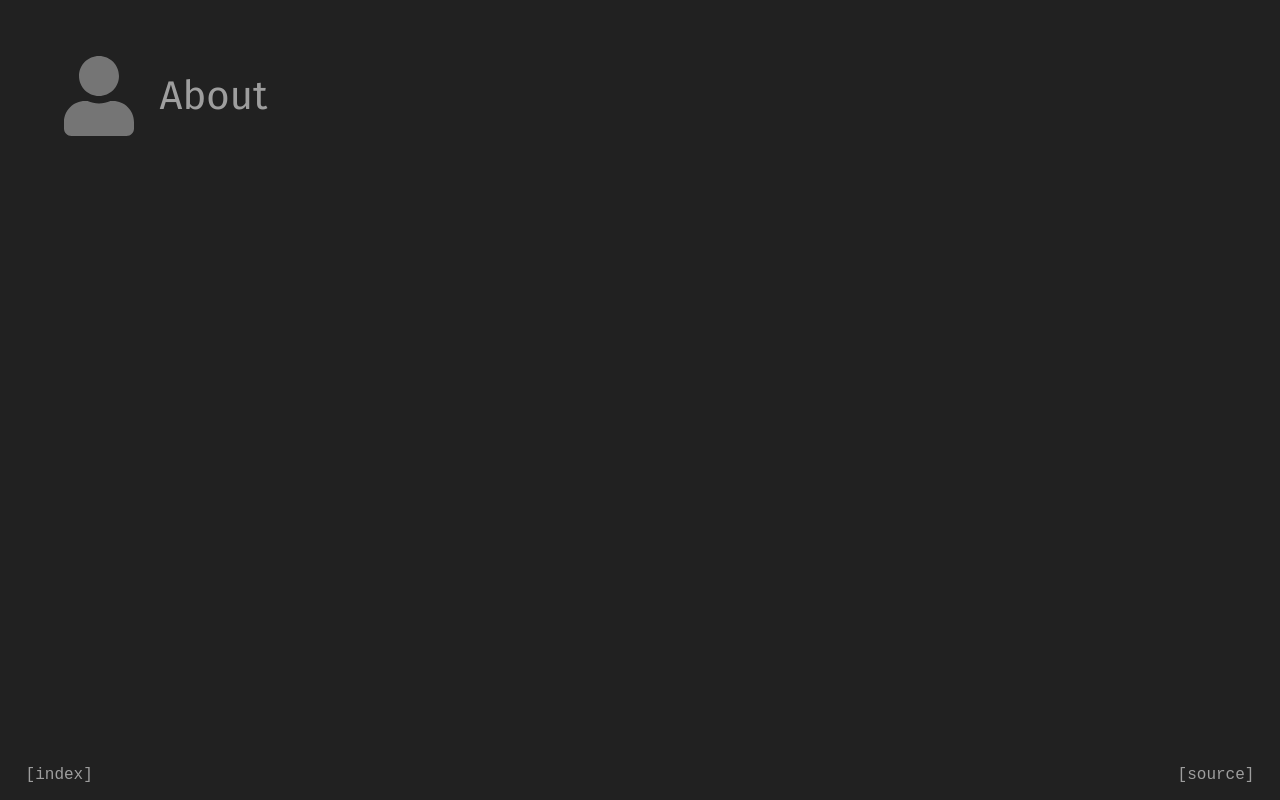
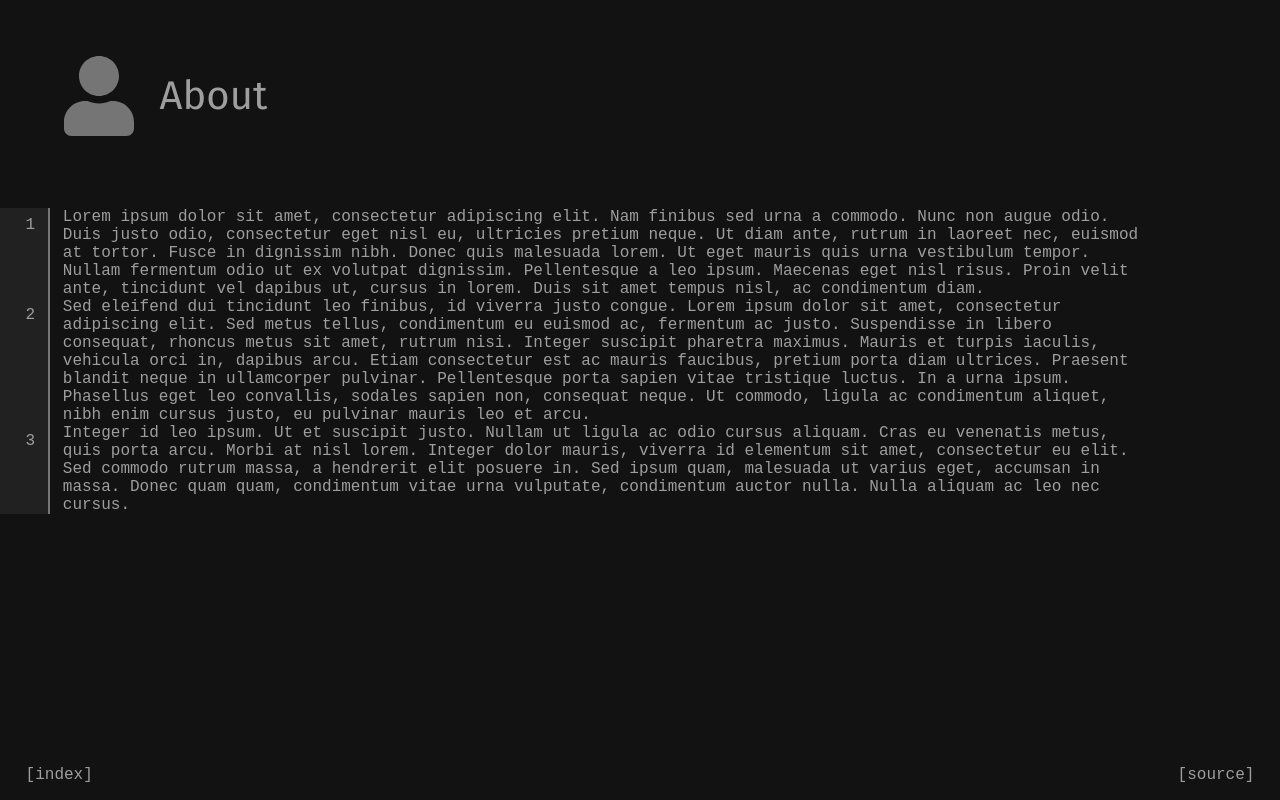
Before and after one commit to gianluparri03/gianluparri03.github.io, a plain HTML site: page about.html in a window 1280 px wide. Drawn offline with Linux system fonts and the light colour scheme; a small style sheet from the web is missing.

Commit message:
added about page

```diff
--- a/about.html
+++ b/about.html
@@ -16,6 +16,8 @@
 
 	<!-- CSS import -->
 	<link rel="stylesheet" href="assets/css/main.css">
+	<link rel="stylesheet" href="assets/css/about.css">
+	<link rel="stylesheet" href="assets/css/mabout.css"  media="(orientation: portrait)">
 
 	<!-- Fonts import -->
 	<link href="https://fonts.googleapis.com/css?family=Fira+Sans&display=swap" rel="stylesheet">
@@ -33,6 +35,17 @@
 		</div>
 	</header>
 
+	<main>
+		<span class="line">
+			Lorem ipsum dolor sit amet, consectetur adipiscing elit. Nam finibus sed urna a commodo. Nunc non augue odio. Duis justo odio, consectetur eget nisl eu, ultricies pretium neque. Ut diam ante, rutrum in laoreet nec, euismod at tortor. Fusce in dignissim nibh. Donec quis malesuada lorem. Ut eget mauris quis urna vestibulum tempor. Nullam fermentum odio ut ex volutpat dignissim. Pellentesque a leo ipsum. Maecenas eget nisl risus. Proin velit ante, tincidunt vel dapibus ut, cursus in lorem. Duis sit amet tempus nisl, ac condimentum diam.
+		</span>
+
+		<span class="line">Sed eleifend dui tincidunt leo finibus, id viverra justo congue. Lorem ipsum dolor sit amet, consectetur adipiscing elit. Sed metus tellus, condimentum eu euismod ac, fermentum ac justo. Suspendisse in libero consequat, rhoncus metus sit amet, rutrum nisi. Integer suscipit pharetra maximus. Mauris et turpis iaculis, vehicula orci in, dapibus arcu. Etiam consectetur est ac mauris faucibus, pretium porta diam ultrices. Praesent blandit neque in ullamcorper pulvinar. Pellentesque porta sapien vitae tristique luctus. In a urna ipsum. Phasellus eget leo convallis, sodales sapien non, consequat neque. Ut commodo, ligula ac condimentum aliquet, nibh enim cursus justo, eu pulvinar mauris leo et arcu.</span>
+
+		<span class="line">Integer id leo ipsum. Ut et suscipit justo. Nullam ut ligula ac odio cursus aliquam. Cras eu venenatis metus, quis porta arcu. Morbi at nisl lorem. Integer dolor mauris, viverra id elementum sit amet, consectetur eu elit. Sed commodo rutrum massa, a hendrerit elit posuere in. Sed ipsum quam, malesuada ut varius eget, accumsan in massa. Donec quam quam, condimentum vitae urna vulputate, condimentum auctor nulla. Nulla aliquam ac leo nec cursus.
+		</span>
+	</main>
+
 	<footer>
 		<a href="index.html" id="index">[index]</a>
 		<a href="https://github.com/gianluparri03/new_portfolio" id="source">[source]</a>
--- /dev/null
+++ b/assets/css/about.css
@@ -0,0 +1,27 @@
+main {
+	margin-top: 9vh;
+	counter-reset: line;
+}
+
+.line {
+	width: 90%;
+	display: flex;
+}
+
+.line::before {
+	counter-increment: line;
+	content: counter(line);
+
+	margin-right: 1vw;
+	border-right: 2px solid #757575;
+	padding-left: 2vw;
+	padding-right: 1vw;
+	padding-top: 1vh;
+	padding-top: 1vh;
+
+	background-color: #212121;
+}
+
+.colored {
+	color: red;
+}
--- /dev/null
+++ b/assets/css/mabout.css
@@ -0,0 +1,8 @@
+.line::before {
+	margin-right: 3vw;
+	border-right: 2px solid #757575;
+	padding-left: 5vw;
+	padding-right: 4vw;
+	padding-top: 2vh;
+	padding-top: 2vh;
+}
--- a/assets/css/main.css
+++ b/assets/css/main.css
@@ -7,10 +7,9 @@ html, body {
 	margin: 0;
 
 	font-family: 'Hack', monospace;
-
 	font-size: 1em;
 
-	background-color: #212121;
+	background-color: #121212;
 	color: #9e9e9e;
 }
 
@@ -24,7 +23,7 @@ a {
 	text-decoration: none;
 }
 
-a:hover { color: #4fc3f7 !important; }
+a:hover { color: #2979ff !important; }
 
 /* HEADER */
 
@@ -40,9 +39,7 @@ header {
 
 #header-icon {
 	margin-right: 2vw;
-
 	font-size: 5em;
-
 	color: #757575;
 }
 
@@ -68,8 +65,10 @@ header {
 
 /* INDEX, SOURCE */
 
+main { margin-bottom: 10vh; }
+
 #index, #source {
-	position: absolute;
+	position: fixed;
 
 	bottom: 0;
 
```
Also changed, not shown: 1 other file.
